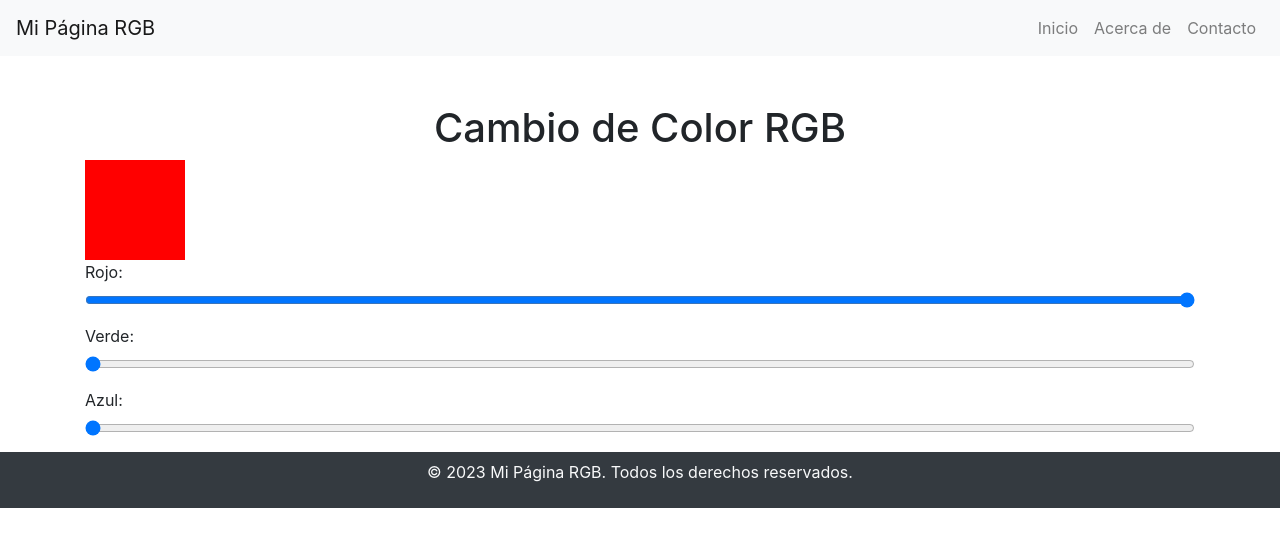
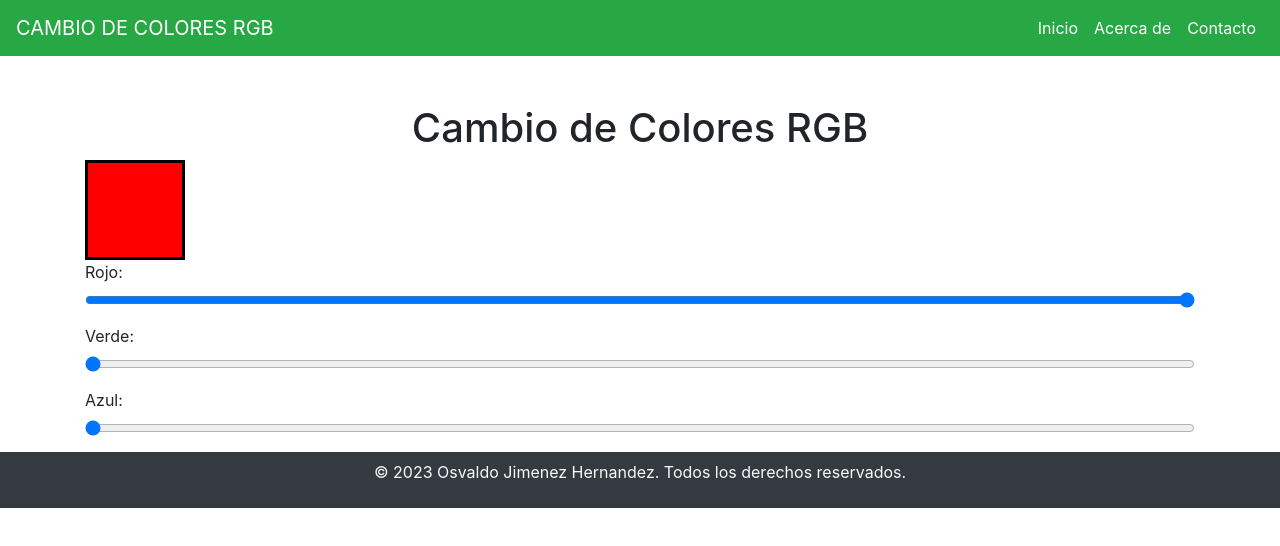
Before and after one commit to osvajimenezz/control-de-color, a plain HTML site: page index.html in a window 1280 px wide. Drawn offline with nearby package versions, Linux system fonts and the light colour scheme.

Commit message:
Actualización de mi pagina

```diff
--- a/index.html
+++ b/index.html
@@ -10,29 +10,30 @@
 
     <style>
         #colorBox {
+            border: 3px solid black; /* Borde del cuadro */
             width: 100px;
             height: 100px;
             background-color: rgb(255, 0, 0); /* Color inicial: rojo */
         }
     </style>
 </head>
-<body>
+<body bgcolor="green">
     <!-- Encabezado (Header) con barra de navegación (Navbar) -->
-    <nav class="navbar navbar-expand-lg navbar-light bg-light">
-        <a class="navbar-brand" href="#">Mi Página RGB</a>
+    <nav class="navbar navbar-expand-lg navbar-light bg-success">
+        <a class="navbar-brand text-white" href="#">CAMBIO DE COLORES RGB</a>
         <button class="navbar-toggler" type="button" data-toggle="collapse" data-target="#navbarNav" aria-controls="navbarNav" aria-expanded="false" aria-label="Toggle navigation">
             <span class="navbar-toggler-icon"></span>
         </button>
         <div class="collapse navbar-collapse" id="navbarNav">
             <ul class="navbar-nav ml-auto">
                 <li class="nav-item">
-                    <a class="nav-link" href="#">Inicio</a>
+                    <a class="nav-link text-white" href="#">Inicio</a>
                 </li>
                 <li class="nav-item">
-                    <a class="nav-link" href="#">Acerca de</a>
+                    <a class="nav-link text-white" href="#">Acerca de</a>
                 </li>
                 <li class="nav-item">
-                    <a class="nav-link" href="#">Contacto</a>
+                    <a class="nav-link text-white" href="#">Contacto</a>
                 </li>
             </ul>
         </div>
@@ -40,7 +41,7 @@
 
     <div class="container mt-5">
         <div class="text-center">
-            <h1>Cambio de Color RGB</h1>
+            <h1>Cambio de Colores RGB</h1>
         </div>
         <div class="text-center">
             <div id="colorBox"></div>
@@ -61,7 +62,7 @@
 
     <!-- Pie de página (Footer) con datos de copyright -->
     <footer class="bg-dark text-light text-center py-2">
-        <p>&copy; 2023 Mi Página RGB. Todos los derechos reservados.</p>
+        <p>&copy; 2023 Osvaldo Jimenez Hernandez. Todos los derechos reservados.</p>
     </footer>
 
     <!-- Agregar los enlaces a los archivos JS de Bootstrap y jQuery -->
```
